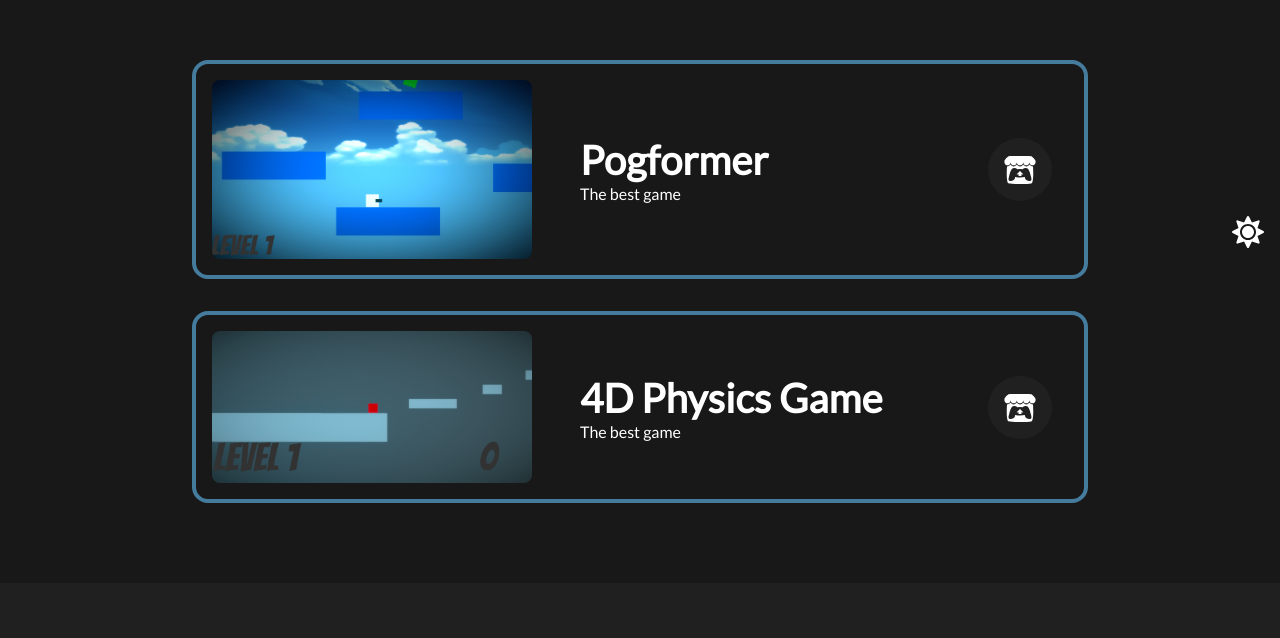
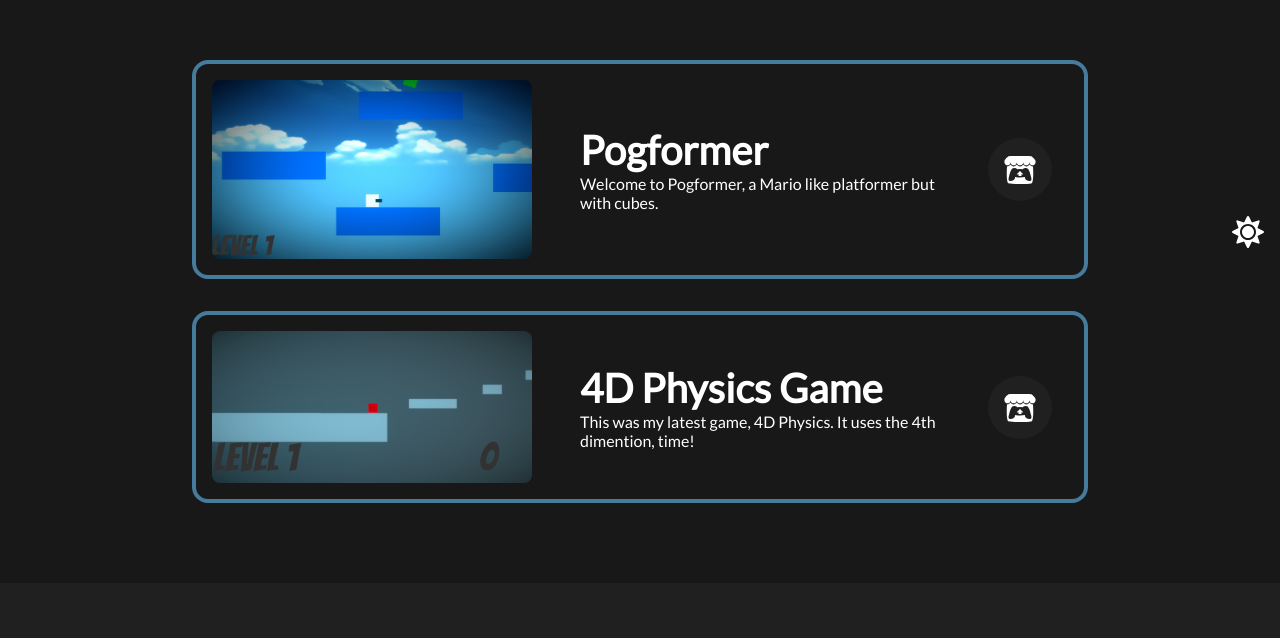
Before and after one commit to JeffleIncarnate/Dhruv-Website-Archive, a React (Create React App) app: page /games in a window 1280 px wide. Shown: the part 529-1167 px from the top of the page. Built offline with nearby package versions, Linux system fonts and the light colour scheme.

Commit message:
Update: Added links to the games, and proper descriptions

```diff
--- a/src/components/Main-Games/Main_Games.jsx
+++ b/src/components/Main-Games/Main_Games.jsx
@@ -14,15 +14,15 @@ function MainGames() {
       <ProjectShow
         src={Pogformer}
         name="Pogformer"
-        desc="The best game"
-        GithubUrl="https://github.com/Dhruv-Banking"
+        desc="Welcome to Pogformer, a Mario like platformer but with cubes."
+        GithubUrl="https://dhruv-rayat.itch.io/pogformer"
         icon={<FaItchIo />}
       />
       <ProjectShow
         src={FourDPhysicsGame}
         name="4D Physics Game"
-        desc="The best game"
-        GithubUrl="https://github.com/Dhruv-Banking"
+        desc="This was my latest game, 4D Physics. It uses the 4th dimention, time!"
+        GithubUrl="https://dhruv-rayat.itch.io/4d-physics-game"
         icon={<FaItchIo />}
       />
     </main>
```
